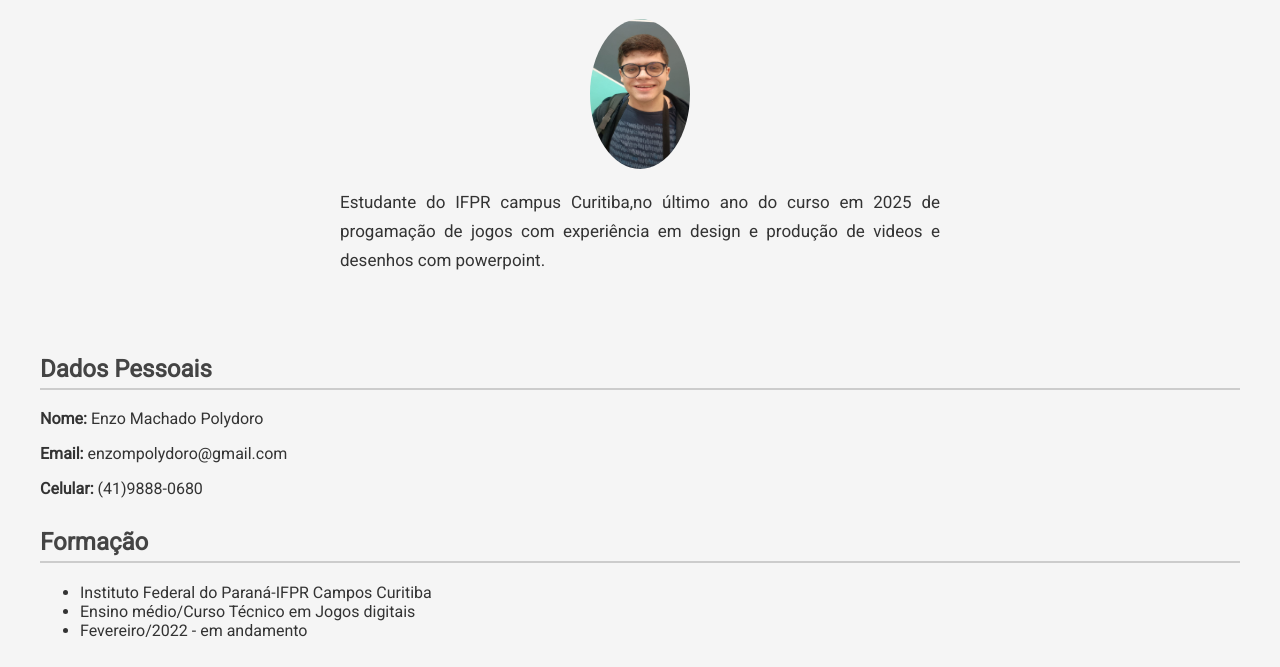
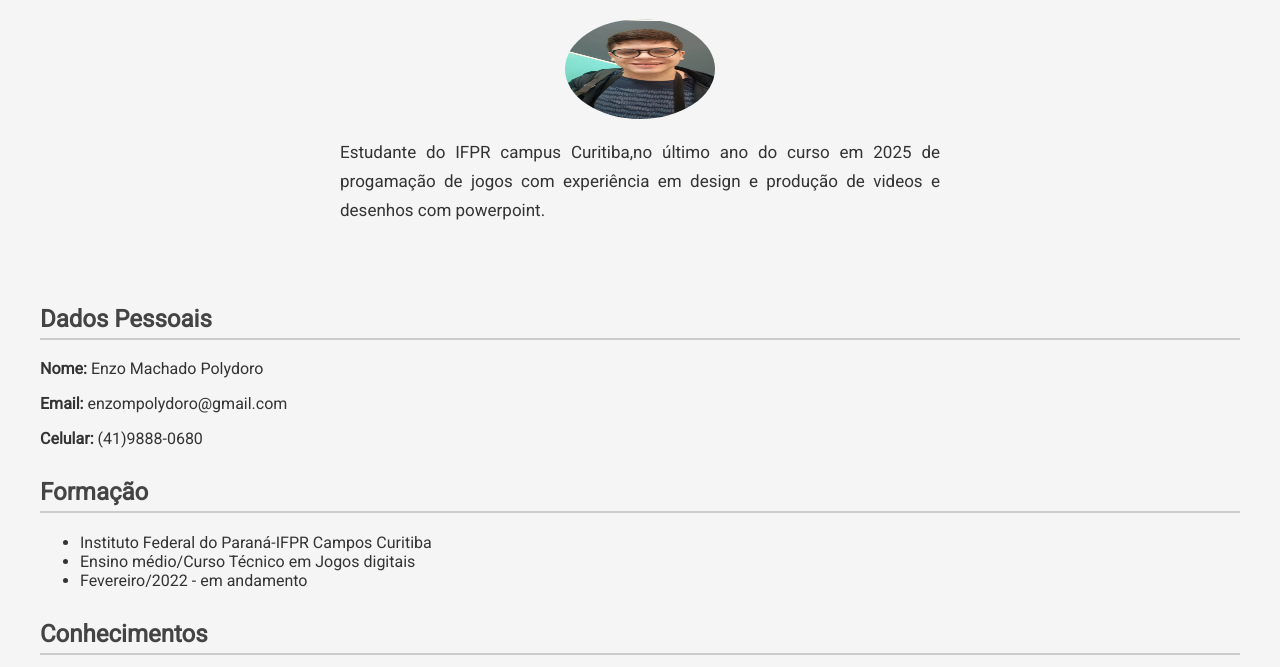
Before and after one commit to enzompolydoro/enzompolydoro.github.io, a plain HTML site: page index.html in a window 1280 px wide. Shown: the part 82-749 px from the top of the page. Drawn offline with Linux system fonts and the light colour scheme.

Commit message:
Update estilo.css

```diff
--- a/css/estilo.css
+++ b/css/estilo.css
@@ -102,8 +102,8 @@ footer {
 }
 
 .foto-perfil {
-  width: 100px;
-  height: 150px;
+  width: 150px;
+  height: 100px;
   border-radius: 50%;
   margin-bottom: 15px;
 }
```
